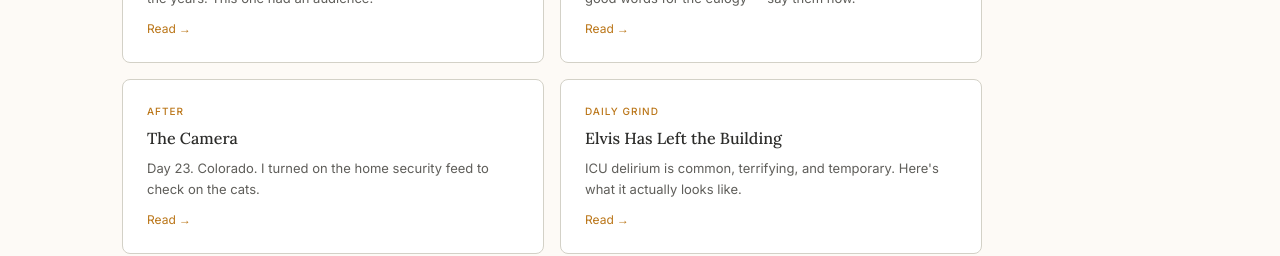
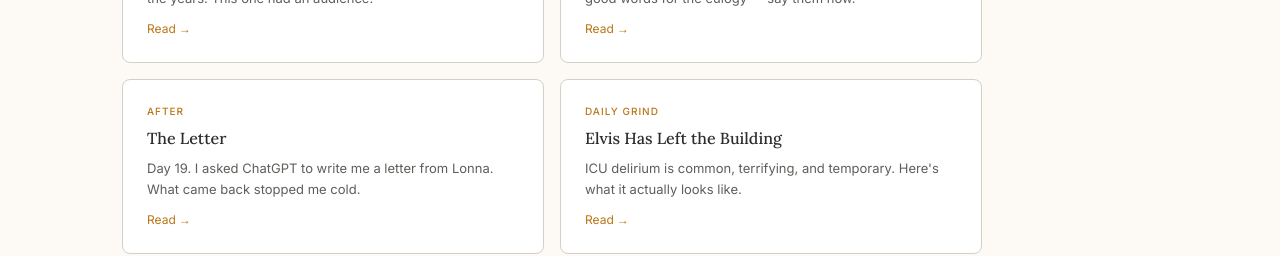
Before and after one commit to caseywsj/caregivertrap, a Next.js app: page / in a window 1280 px wide. Shown: the part 1220-1476 px from the top of the page. Built offline with nearby package versions, Linux system fonts and the light colour scheme.

Commit message:
Update Recently Added with The Letter

```diff
--- a/app/page.tsx
+++ b/app/page.tsx
@@ -27,7 +27,7 @@ const phases = [
 const recentArticles = [
   { title: "The 45-Minute Argument", section: "Fight Back", desc: "I have had dozens of tense interactions with physicians over the years. This one had an audience.", href: "/fight-back/the-45-minute-argument" },
   { title: "Throw the Damn Party", section: "Emotional Landscape", desc: "Easter weekend. A hundred and ten people. Don't save the good words for the eulogy — say them now.", href: "/emotional-landscape/throw-the-damn-party" },
-  { title: "The Camera", section: "After", desc: "Day 23. Colorado. I turned on the home security feed to check on the cats.", href: "/after/the-camera" },
+  { title: "The Letter", section: "After", desc: "Day 19. I asked ChatGPT to write me a letter from Lonna. What came back stopped me cold.", href: "/after/the-letter" },
   { title: "Elvis Has Left the Building", section: "Daily Grind", desc: "ICU delirium is common, terrifying, and temporary. Here's what it actually looks like.", href: "/daily-grind/icu-delirium" },
 ];
 
```
